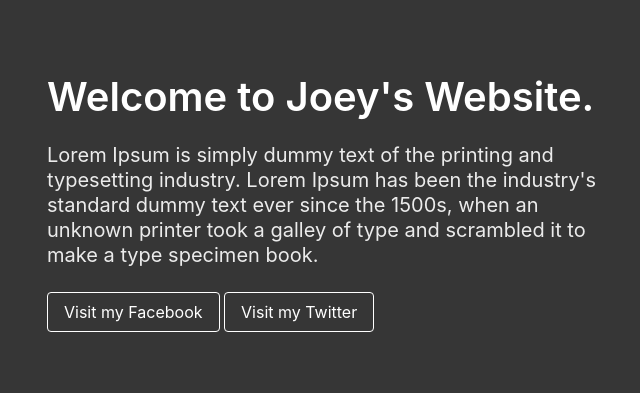
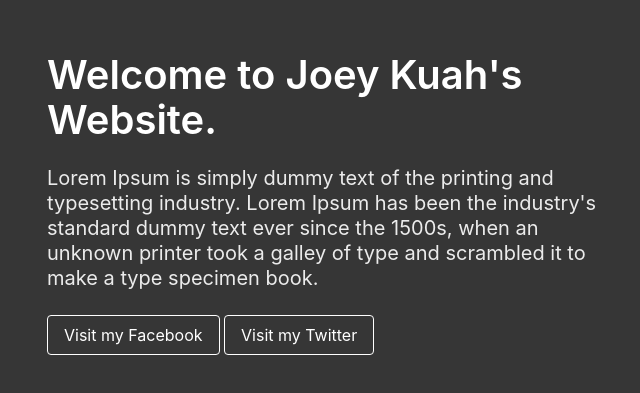
Before and after one commit to jyk611/github.io, a plain HTML site: page index.html in a window 1280 px wide. Shown: the part 197-590 px from the top of the page, without its empty margins (311-951 px from the left). Drawn offline with nearby package versions, Linux system fonts and the light colour scheme.

Commit message:
Update index.html

```diff
--- a/index.html
+++ b/index.html
@@ -13,7 +13,7 @@
             <div class="columns is-vcentered is-centered">
                 <div class="column is-6">
                     <div class="block">
-                        <h1 class="title is-2">Welcome to Joey's Website.</h1>
+                        <h1 class="title is-2">Welcome to Joey Kuah's Website.</h1>
                     </div>
                     <div class="block">
                         <h2 class="subtitle">Lorem Ipsum is simply dummy text of the printing and typesetting industry. Lorem Ipsum has been the industry's standard dummy text ever since the 1500s, when an unknown printer took a galley of type and scrambled it to make a type specimen book.<br>
```
